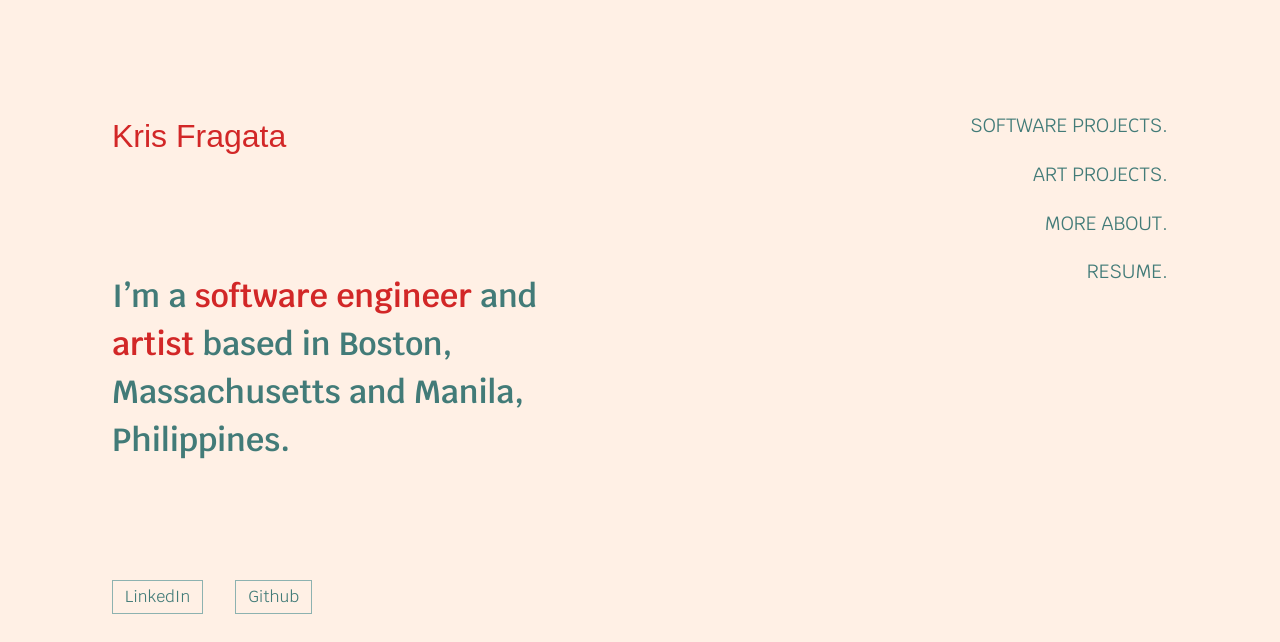
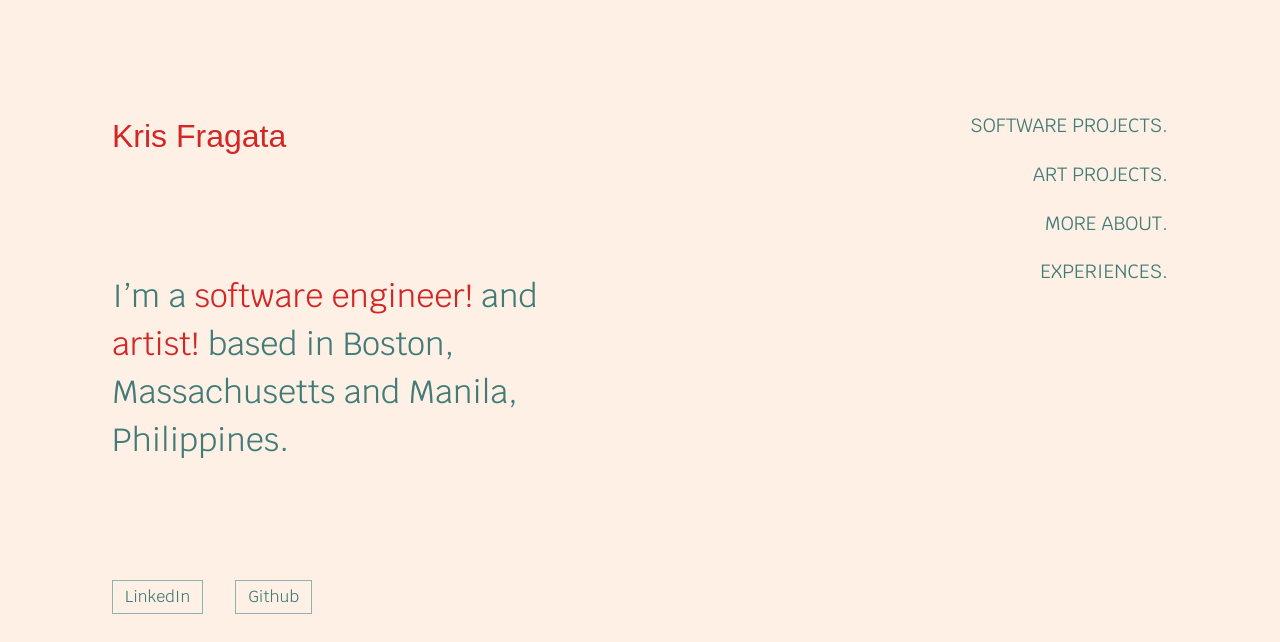
Before and after one commit to krisfragata/portfolio-2025, a Next.js app: page / in a window 1280 px wide. Shown: the top 642 px of the page. Built offline with nearby package versions, Linux system fonts and the light colour scheme; a web font is replaced by a local one.

Commit message:
re(home):adjust styling and font weights of main text this commit makes the following stylistic changes: - 'software engineer' and 'artist' is now displayed as 'software engineer!' and 'artist!' - resume button is now listed as 'experiences' - font weight of main text is thinner

```diff
--- a/src/app/globals.css
+++ b/src/app/globals.css
@@ -88,7 +88,7 @@ body {
 
 .left-main-text{
   color: var(--text-main);
-  font-weight: 600;
+  font-weight: 500;
   font-style: normal;
   font-size: xx-large;
   max-width: 60%;
--- a/src/app/layout.tsx
+++ b/src/app/layout.tsx
@@ -48,7 +48,7 @@ export default function RootLayout({
     { label: 'SOFTWARE PROJECTS.', href: '/software'},
     { label: 'ART PROJECTS.', href: '/art'},
     { label: 'MORE ABOUT.', href: '/more'},
-    { label: 'RESUME.', href: '/resume'}
+    { label: 'EXPERIENCES.', href: '/experiences'}
   ]
 
   const socialsLinks: Links[] = [
--- a/src/app/page.tsx
+++ b/src/app/page.tsx
@@ -1,7 +1,7 @@
 export default function Home() {
   return (
     <div className="left-main-text">
-      I’m a <span className="text-primary">software engineer</span> and <span className="text-primary">artist</span> based in Boston, Massachusetts and Manila, Philippines.
+      I’m a <span className="text-primary">software engineer!</span> and <span className="text-primary">artist!</span> based in Boston, Massachusetts and Manila, Philippines.
     </div>
   );
 }
```
